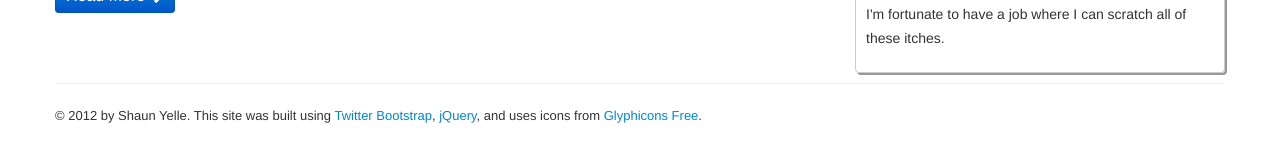
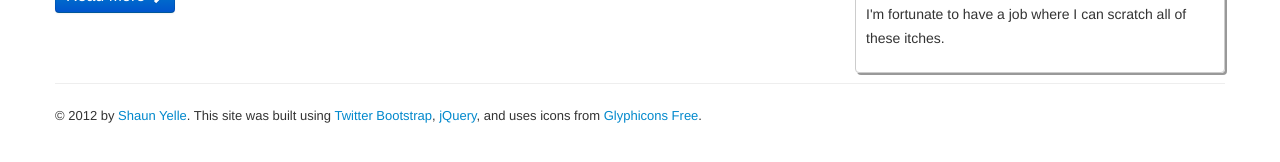
Before and after one commit to syelle/syelle.github.com, a Jekyll site: the page built from blog/index.html, in a window 1280 px wide. Shown: the part 313-475 px from the top of the page. Built offline with Jekyll 4.4.1, drawn with Linux system fonts in a browser that asks for light colours.

Commit message:
linkify my name in site footer

```diff
--- a/_includes/footer.html
+++ b/_includes/footer.html
@@ -1,5 +1,5 @@
 		<footer>
-			<p>&copy; 2012 by Shaun Yelle. This site was built using <a href="http://twitter.github.com/bootstrap/index.html">Twitter Bootstrap</a>, <a href="http://jquery.com/">jQuery</a>, and uses icons from <a href="http://glyphicons.com/">Glyphicons Free</a>.</p>
+			<p>&copy; 2012 by <a href="mailto:shaun@min-maxing.com">Shaun Yelle</a>. This site was built using <a href="http://twitter.github.com/bootstrap/index.html">Twitter Bootstrap</a>, <a href="http://jquery.com/">jQuery</a>, and uses icons from <a href="http://glyphicons.com/">Glyphicons Free</a>.</p>
 		</footer>
 
         </div><!-- /container -->
```
